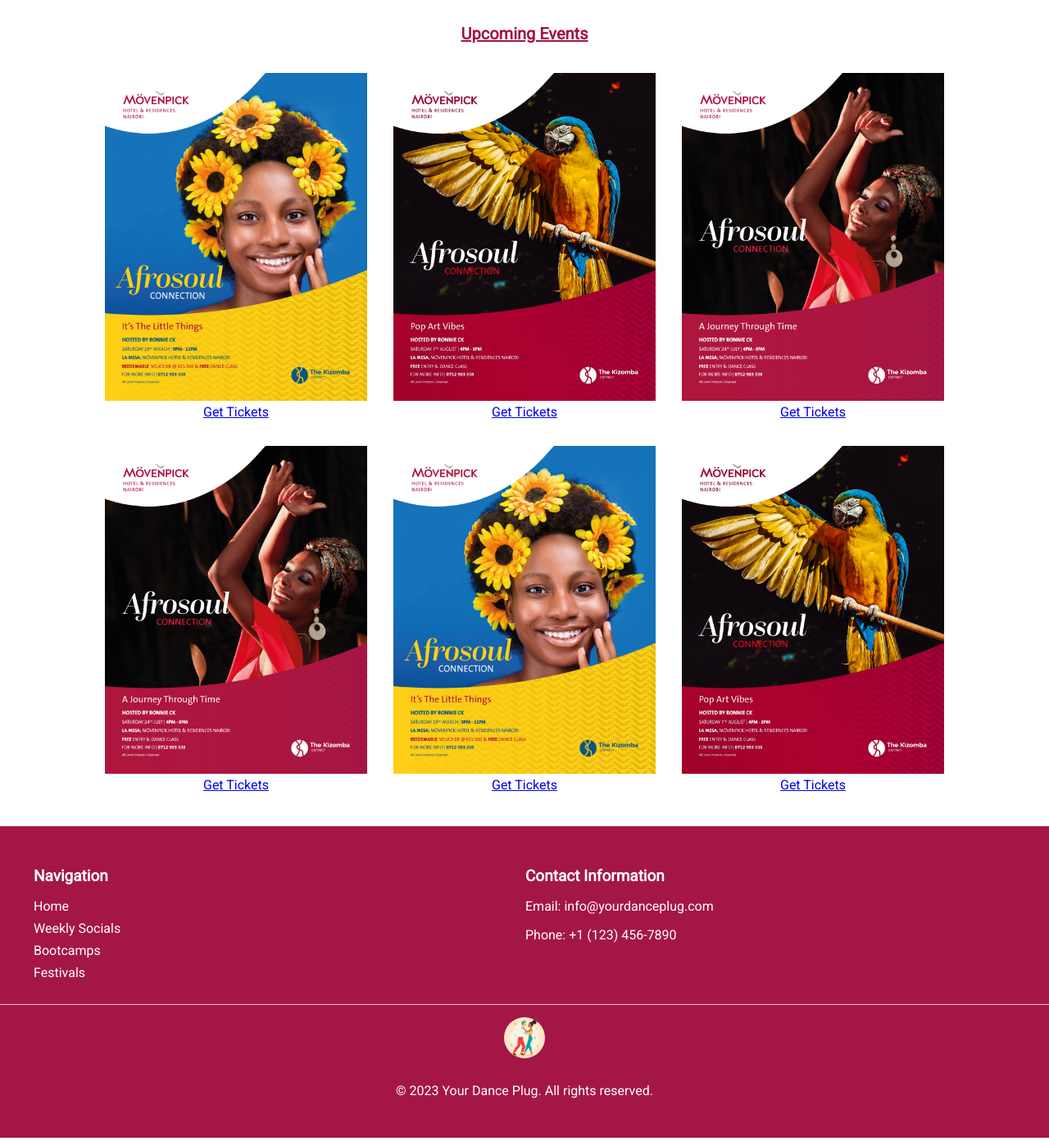
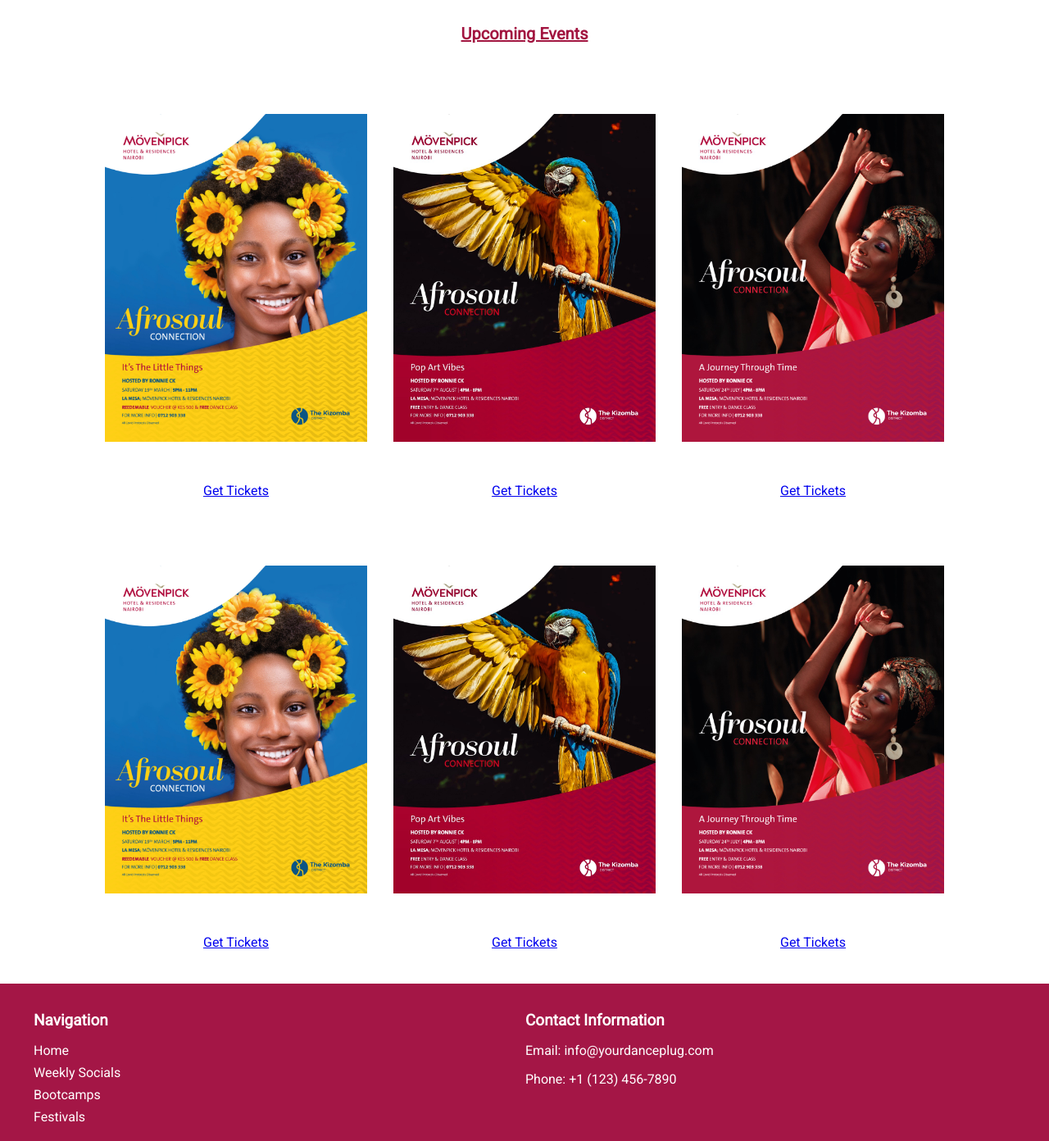
Before and after one commit to codingvaleria/yourdanceplug, a plain HTML site: page home.html in a window 1280 px wide. Shown: the part 800-2192 px from the top of the page at 82% size. Drawn offline with Linux system fonts and the light colour scheme.

Commit message:
Update Image cards and footer

```diff
--- a/home.css
+++ b/home.css
@@ -132,10 +132,18 @@
   align-items: center;
 }
 
-.upcoming-events div {
+.upcoming-event {
   text-align: center;
   padding: 16px;
   width: 25%;
+}
+
+.featured-eventimage {
+  background-size: contain;
+  background-position: center;
+  background-repeat: no-repeat;
+  width: 100%;
+  height: 500px;
 }
 
 .upcoming-events p {
@@ -144,14 +152,10 @@
   margin-bottom: 5px;
 }
 
-.upcoming-events img {
-  width: 100%;
-}
-
 .footer {
   background-color: #a41646;
   color: #fff;
-  padding: 2rem 0;
+  padding: 16px 0;
   margin-top: 25px;
 }
 
@@ -169,7 +173,7 @@
 
 .footer h2 {
   font-size: 19px;
-  margin-bottom: 1rem;
+  margin-bottom: 16px;
 }
 
 .footer ul {
@@ -178,7 +182,7 @@
 }
 
 .footer ul li {
-  margin-bottom: 0.5rem;
+  margin-bottom: 8px;
 }
 
 .footer ul li a {
@@ -247,7 +251,7 @@
   font-size: 13px;
 }
 
-.upcoming-events div {
+.upcoming-event {
   width: 50%;
 }
 
@@ -299,7 +303,7 @@
     font-size: 15px;
   }
 
-  .upcoming-events div {
+  .upcoming-event {
     width: 25%;
   }
 }
--- a/home.html
+++ b/home.html
@@ -47,28 +47,34 @@
       <div class="events-gallery">
         <h3>Upcoming Events</h3>
         <div class="upcoming-events">
-          <div>
-            <img src="event1.jpg" />
-             <a href="event.html" class="event-button">Get Tickets</a>
+          <div class = "upcoming-event">
+            <div class = "featured-eventimage" style = "background-image: url('event1.jpg');">
+             </div>
+               <a href="event.html" class="event-button">Get Tickets</a>
           </div>
-          <div>
-            <img src="event2.jpg" />
+          <div class="upcoming-event">
+               <div class = "featured-eventimage" style = "background-image: url('event2.jpg');">
+             </div>
               <a href="event.html" class="event-button">Get Tickets</a>
           </div>
-          <div>
-            <img src="event3.jpg" />
+          <div class="upcoming-event">
+          <div class = "featured-eventimage" style = "background-image: url('event3.jpg');">
+             </div>
               <a href="event.html" class="event-button">Get Tickets</a>
           </div>
-          <div>
-            <img src="event3.jpg" />
+          <div class="upcoming-event">
+              <div class = "featured-eventimage" style = "background-image: url('event1.jpg');">
+             </div>
               <a href="event.html" class="event-button">Get Tickets</a>
           </div>
-          <div>
-            <img src="event1.jpg" />
+          <div class="upcoming-event">
+              <div class = "featured-eventimage" style = "background-image: url('event2.jpg');">
+             </div>
               <a href="event.html" class="event-button">Get Tickets</a>
           </div>
-          <div>
-            <img src="event2.jpg" />
+          <div class="upcoming-event">
+              <div class = "featured-eventimage" style = "background-image: url('event3.jpg');">
+             </div>
               <a href="event.html" class="event-button">Get Tickets</a>
           </div>
         </div>
```
